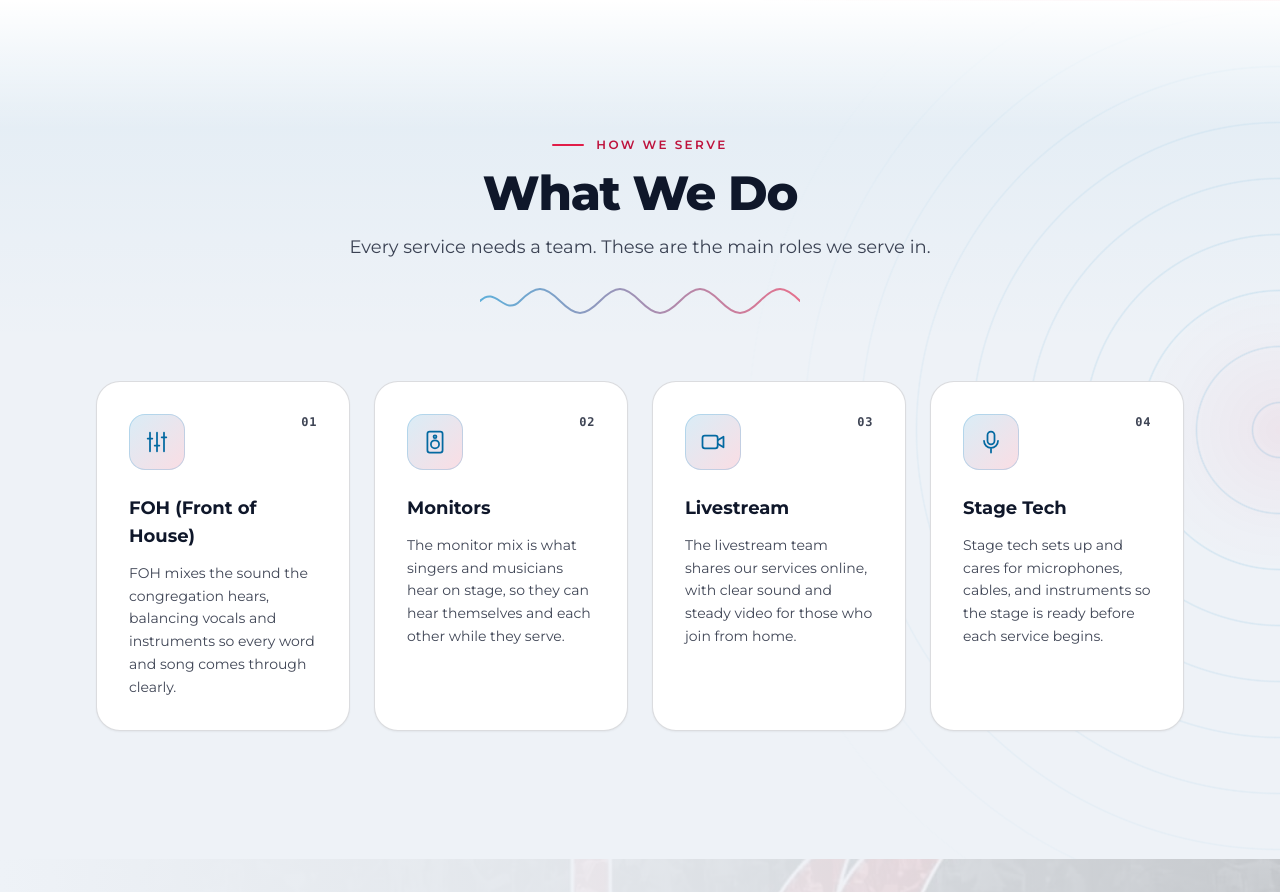
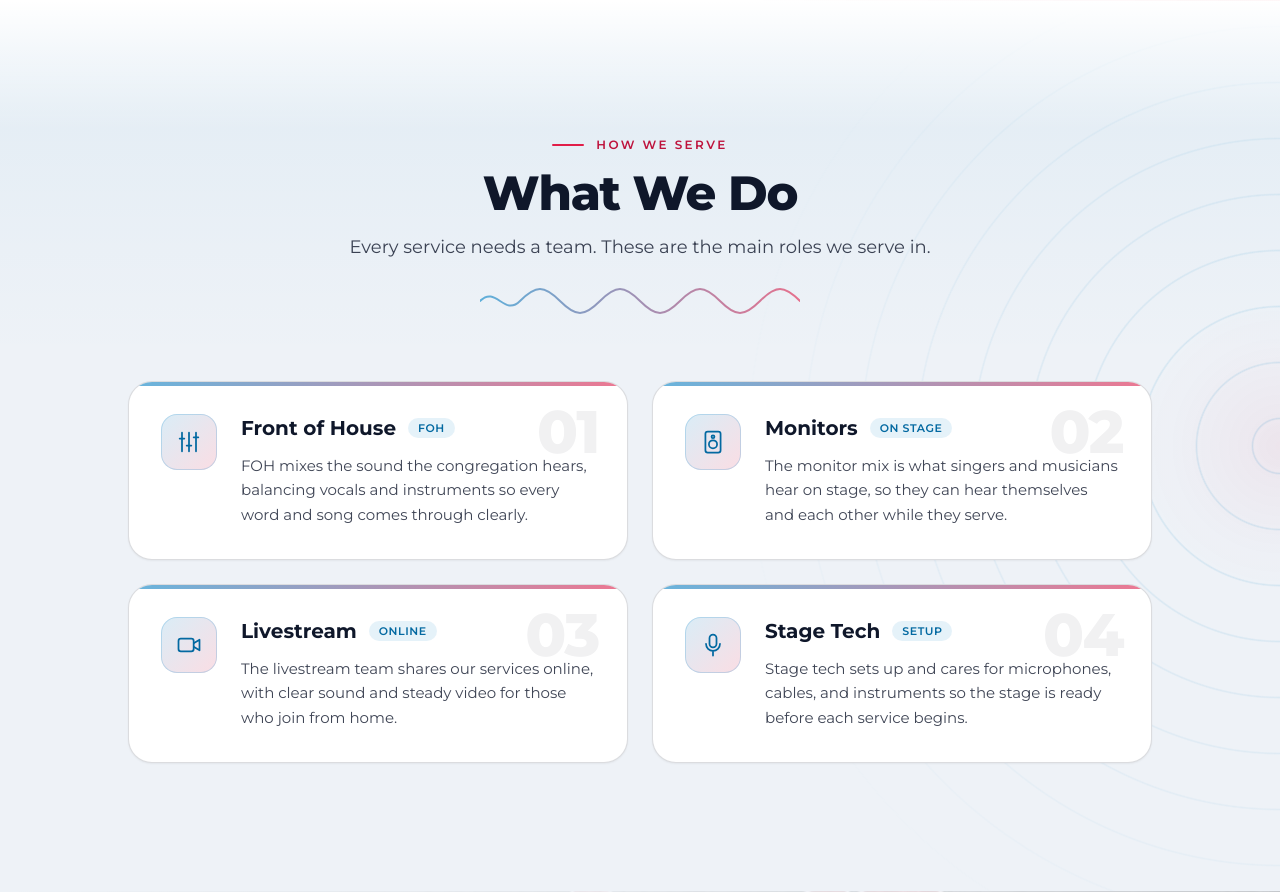
Before and after one commit to Loucho09/cog-audio-ministry, a Laravel app: page / in a window 1280 px wide. Shown: the part 1808-2700 px from the top of the page. Run offline with Laravel 12, Linux system fonts and the light colour scheme; data comes from the database, SQL or seed files in the repository; style sheets or scripts are compiled from the project's sources; some web fonts are replaced.

Commit message:
feat: redesign What We Do role cards
2x2 layout with icon beside text, short titles with role tags,
stage-light top bar, watermark numbers, and no hover lift since
the cards are not links.

Co-Authored-By: Claude Opus 5.5 <noreply@anthropic.com>

```diff
--- a/resources/views/components/home/what-we-do.blade.php
+++ b/resources/views/components/home/what-we-do.blade.php
@@ -16,45 +16,57 @@
             // Icon markup is static SVG paths defined here, never user input.
             $roles = [
                 [
-                    'title' => 'FOH (Front of House)',
+                    'title' => 'Front of House',
+                    'tag' => 'FOH',
                     'description' => 'FOH mixes the sound the congregation hears, balancing vocals and instruments so every word and song comes through clearly.',
                     'icon' => '<path stroke-linecap="round" d="M6 4v16M12 4v16M18 4v16M4 9h4M10 15h4M16 8h4" />',
                 ],
                 [
                     'title' => 'Monitors',
+                    'tag' => 'On stage',
                     'description' => 'The monitor mix is what singers and musicians hear on stage, so they can hear themselves and each other while they serve.',
                     'icon' => '<rect x="5.5" y="3" width="13" height="18" rx="2" /><circle cx="12" cy="14" r="3.5" /><circle cx="12" cy="7.5" r="1.25" />',
                 ],
                 [
                     'title' => 'Livestream',
+                    'tag' => 'Online',
                     'description' => 'The livestream team shares our services online, with clear sound and steady video for those who join from home.',
                     'icon' => '<rect x="3" y="6.5" width="13" height="11" rx="2" /><path stroke-linejoin="round" d="M16 10.5l5-3v9l-5-3" />',
                 ],
                 [
                     'title' => 'Stage Tech',
+                    'tag' => 'Setup',
                     'description' => 'Stage tech sets up and cares for microphones, cables, and instruments so the stage is ready before each service begins.',
                     'icon' => '<rect x="9" y="3" width="6" height="11" rx="3" /><path stroke-linecap="round" d="M6 11a6 6 0 0012 0M12 17v4" />',
                 ],
             ];
         @endphp
 
-        <ul class="mt-12 grid gap-5 sm:mt-16 sm:grid-cols-2 sm:gap-6 lg:grid-cols-4">
+        <ul class="mx-auto mt-12 grid max-w-5xl gap-5 sm:mt-16 md:grid-cols-2 md:gap-6">
             @foreach ($roles as $index => $role)
-                <li class="group flex flex-col rounded-3xl border border-text/15 bg-surface p-6 shadow-sm transition duration-300 hover:-translate-y-1 hover:border-primary/30 hover:shadow-xl motion-reduce:transform-none sm:p-8 dark:hover:shadow-[0_0_40px_-8px] dark:hover:shadow-primary/20">
-                    <div class="flex items-start justify-between">
+                <li class="group relative isolate flex flex-col gap-5 overflow-hidden rounded-3xl border border-text/15 bg-surface p-6 shadow-sm transition duration-300 hover:border-primary/30 hover:shadow-lg sm:flex-row sm:gap-6 sm:p-8 dark:hover:shadow-[0_0_40px_-12px] dark:hover:shadow-primary/25">
+                    {{-- Stage-light bar along the top edge; brightens on hover. --}}
+                    <span aria-hidden="true" class="absolute inset-x-0 top-0 h-1 bg-gradient-to-r from-primary to-accent opacity-60 transition-opacity duration-300 group-hover:opacity-100"></span>
+
+                    {{-- Soft watermark number, decorative only. --}}
+                    <span aria-hidden="true" class="pointer-events-none absolute -z-10 right-5 top-3 select-none text-6xl font-extrabold leading-none tracking-tight text-text/[0.06] sm:right-7 sm:top-5">{{ str_pad((string) ($index + 1), 2, '0', STR_PAD_LEFT) }}</span>
+
                     {{-- Glowing icon tile: gradient from primary to accent at low strength, with a ring. --}}
                     <span aria-hidden="true" class="flex h-14 w-14 shrink-0 items-center justify-center rounded-2xl bg-gradient-to-br from-primary/15 to-accent/15 text-primary-dark ring-1 ring-inset ring-primary/20 transition duration-300 motion-safe:group-hover:scale-105">
                         <svg class="h-7 w-7" fill="none" viewBox="0 0 24 24" stroke-width="1.5" stroke="currentColor" aria-hidden="true">
                             {!! $role['icon'] !!}
                         </svg>
                     </span>
-                        <span aria-hidden="true" class="font-mono text-xs font-semibold tracking-wider text-text/80">{{ str_pad((string) ($index + 1), 2, '0', STR_PAD_LEFT) }}</span>
+
+                    <div class="min-w-0">
+                        <div class="flex flex-wrap items-center gap-x-3 gap-y-2 pr-12">
+                            <h3 class="text-lg font-bold text-text sm:text-xl">{{ $role['title'] }}</h3>
+                            <span class="rounded-full bg-primary/10 px-2.5 py-0.5 text-[11px] font-semibold uppercase tracking-wider text-primary-dark">{{ $role['tag'] }}</span>
                         </div>
-
-                    <h3 class="mt-6 text-lg font-bold text-text">{{ $role['title'] }}</h3>
-                    <p class="mt-3 text-sm leading-relaxed text-text/80">
+                        <p class="mt-3 text-sm leading-relaxed text-text/80 sm:text-[15px]">
                             {{ $role['description'] }}
                         </p>
+                    </div>
                 </li>
             @endforeach
         </ul>
```
Also changed, not shown: tests/Feature/HomepageSectionsTest.php (+1 -1 lines). Lines whose indentation alone changed are shown as unchanged.
